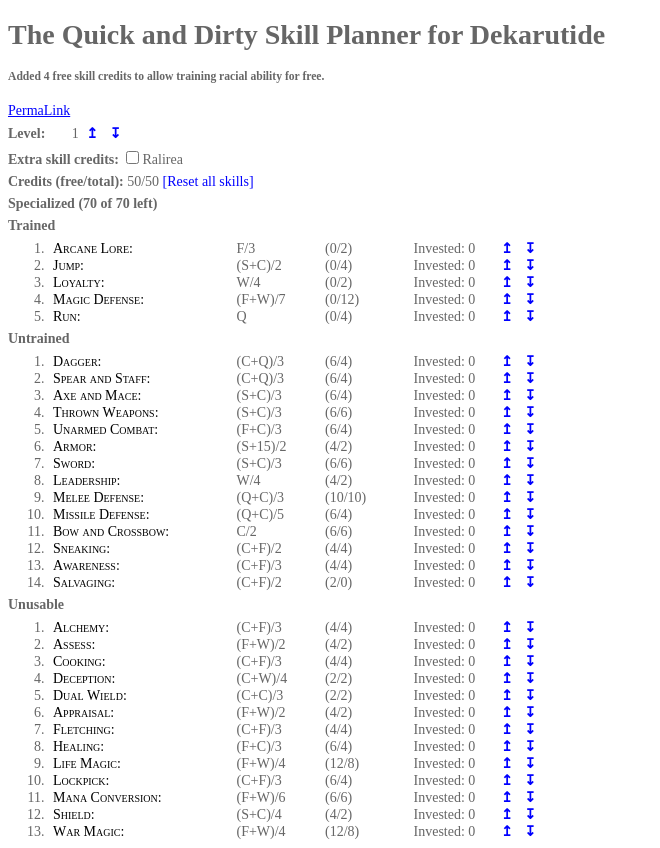
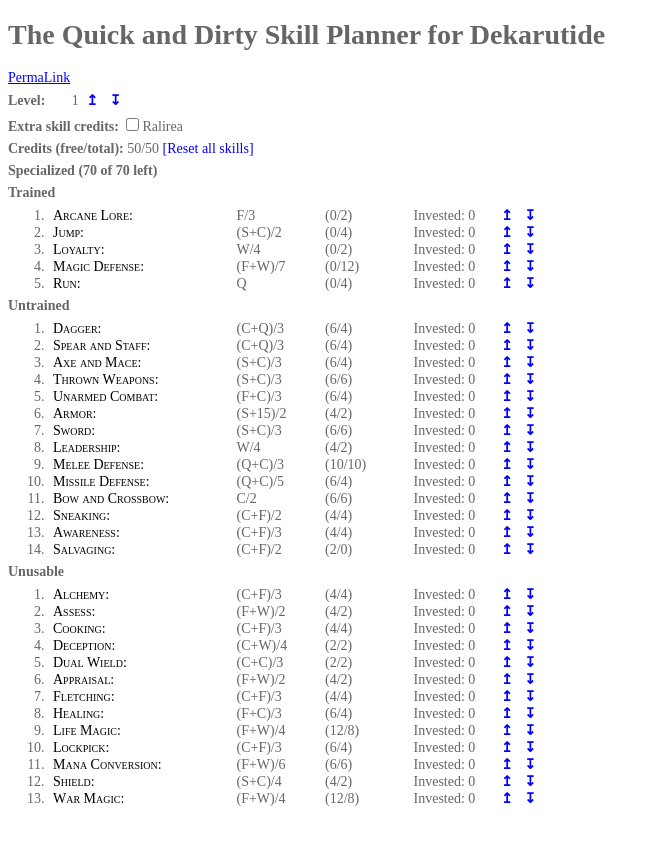
Before and after one commit to asleepyraven/DekaruSkillz, a plain HTML site: page index.html in a window 1280 px wide. Shown: the whole page, without its empty margins (0-660 px from the left). After the commit the page ends 815 px from the top, so only its background shows below. Drawn offline with Linux system fonts and the light colour scheme.

Commit message:
Update index.html
asd

```diff
--- a/index.html
+++ b/index.html
@@ -34,9 +34,6 @@
   </head>
   <body>
     <h1>The Quick and Dirty Skill Planner for Dekarutide</h1>
-    <h5>
-      Added 4 free skill credits to allow training racial ability for free.
-    </h5>
 
     <aside class="log"></aside>
 
```
